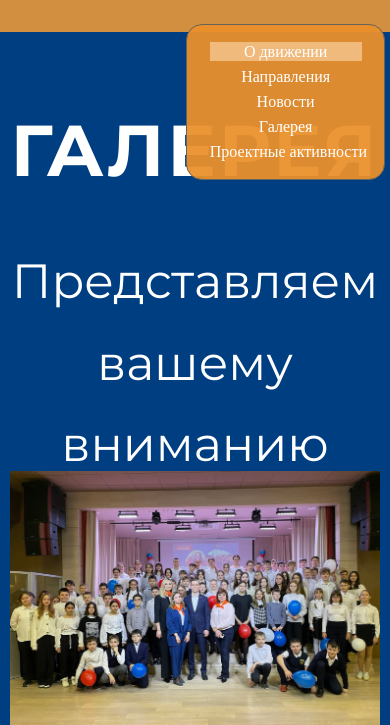
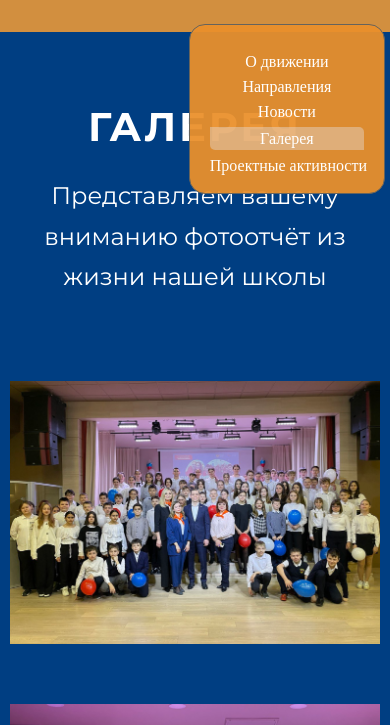
Before and after one commit to Daniil-Vankevich/RDDM38, a plain HTML site: page RDDM/pages/galary.html in a window 390 px wide. Both pictures are taken after a click on the element 357 px from the left and 63 px from the top of the page. Shown: the part 95-820 px from the top of the page. Drawn offline with Linux system fonts and the light colour scheme.

Commit message:
block galary done

```diff
--- a/RDDM/pages/galary.html
+++ b/RDDM/pages/galary.html
@@ -22,7 +22,7 @@
 					</div>
 					<nav class="header__nav">
 						<ul class="menu">
-							<li class="menu__item"><a class="menu__link menu__link-active" href="../index.html">О движении</a>
+							<li class="menu__item"><a class="menu__link" href="../index.html">О движении</a>
 								<ul class="subMenu">
 									<li class="menu__item-subMenu"><a class="menu__link-sub" target="_blank" href="#">Документы</a></li>
 									<li class="menu__item-subMenu"><a class="menu__link-sub" target="_blank" href="#">Контакты</a></li>
@@ -33,7 +33,7 @@
 							</li>
 							<li class="menu__item"><a class="menu__link" href="#">Направления</a></li>
 							<li class="menu__item"><a class="menu__link" href="#">Новости</a></li>
-							<li class="menu__item"><a class="menu__link" href="#">Галерея</a></li>
+							<li class="menu__item menu__item-galary"><a class="menu__link menu__link-active-galary" href="#">Галерея</a></li>
 							<li class="menu__item"><a class="menu__link" href="#">Проектные активности</a></li>
 						</ul>
 					</nav>
--- a/RDDM/style.css
+++ b/RDDM/style.css
@@ -135,7 +135,7 @@ body {
 .menu__link-active {
 	border-radius: 0px 5px;
 	background: rgba(226, 221, 221, 0.42);
-	padding: 10px 10px;
+	padding: 3px 10px;
 }
 
 
@@ -490,6 +490,16 @@ margin: 0px 0px 0px 0px;
 	height: auto;
 }
 
+.menu__link-active-galary {
+	border-radius: 0px 5px;
+	background: rgba(226, 221, 221, 0.42);
+	padding: 2px 10px;
+}
+
+.menu__item:first-child {
+	margin-top: 10px;
+}
+
 /* End galary block */
 
 /*Block footer.................................................. */
@@ -828,6 +838,28 @@ margin-right: 7px;
 	margin-right: 0px;
 }
 
+/* galary block */
+
+
+.galary-title {
+font-size: 64px;
+margin-bottom: 30px;
+}
+.galary-description {
+color: #FFF;
+text-align: center;
+font-family: Montserrat;
+font-size: 44px;
+}
+
+.description-galary {
+	/* max-width: 800px; */
+	height: 295px;
+}
+
+/* End galary block */
+
+
 /* block footer............................. */
 
 	.footer {
@@ -929,14 +961,14 @@ margin-right: 7px;
 	}
 
 	.menu__item {
-		margin: 0px 5.5px;
+		margin: 0px 3px;
 		position: relative;
 	}
 
 	.menu__link-active {
 		border-radius: 0px 0px;
 		/* background:none; */
-		padding: 10px 5px;
+		padding: 2.5px 5px;
 
 	background: rgba(226, 221, 221, 0.42);
 	}
@@ -1029,6 +1061,29 @@ margin-right: 7px;
 		}
 
 
+
+		/* galary block */
+
+
+.galary-title {
+	font-size: 60px;
+	margin-bottom: 25px;
+	}
+	.galary-description {
+	color: #FFF;
+	text-align: center;
+	font-family: Montserrat;
+	font-size: 40px;
+	}
+
+	.description-galary {
+		/* max-width: 800px; */
+		height: 255px;
+	}
+
+
+	/* End galary block */
+
 		/* block footer............................. */
 
 	.footer {
@@ -1396,6 +1451,57 @@ font-size: 13px;
 
 /* END Block project.................................................. */
 
+
+.galary-title {
+	color: #FFF;
+	text-align: center;
+	text-shadow: 0px 4px 4px 0px rgba(0, 0, 0, 0.25), 0px 4px 4px 0px rgba(0, 0, 0, 0.25);
+	font-family: Montserrat;
+	font-size: 40px;
+	font-style: normal;
+	font-weight: 700;
+	line-height: 142.5%; /* 102.6px */
+	letter-spacing: 2.88px;
+	text-transform: uppercase;
+	margin-bottom: 20px;
+	}
+	.galary-description {
+	color: #FFF;
+	text-align: center;
+	font-family: Montserrat;
+	font-size: 24px;
+	font-style: normal;
+	font-weight: 400;
+	line-height: 170%; /* 81.6px */
+	margin: 0px 0px 0px 0px;
+	}
+
+	.description-galary {
+		/* max-width: 800px; */
+		height: 205px;
+	}
+
+
+	.galary__img {
+		text-align: center;
+		margin-bottom: 60px;
+		padding: 0px 5px 0px 5px;
+	}
+	.galary__img img {
+		width: 100%;
+		max-width: 750px;
+		height: auto;
+	}
+
+	.menu__link-active-galary {
+		border-radius: 0px 5px;
+		background: rgba(226, 221, 221, 0.42);
+		padding: 2px 10px;
+	}
+
+	.menu__item:first-child {
+		margin-top: 10px;
+	}
 
 
 		/* block footer............................. */
```
